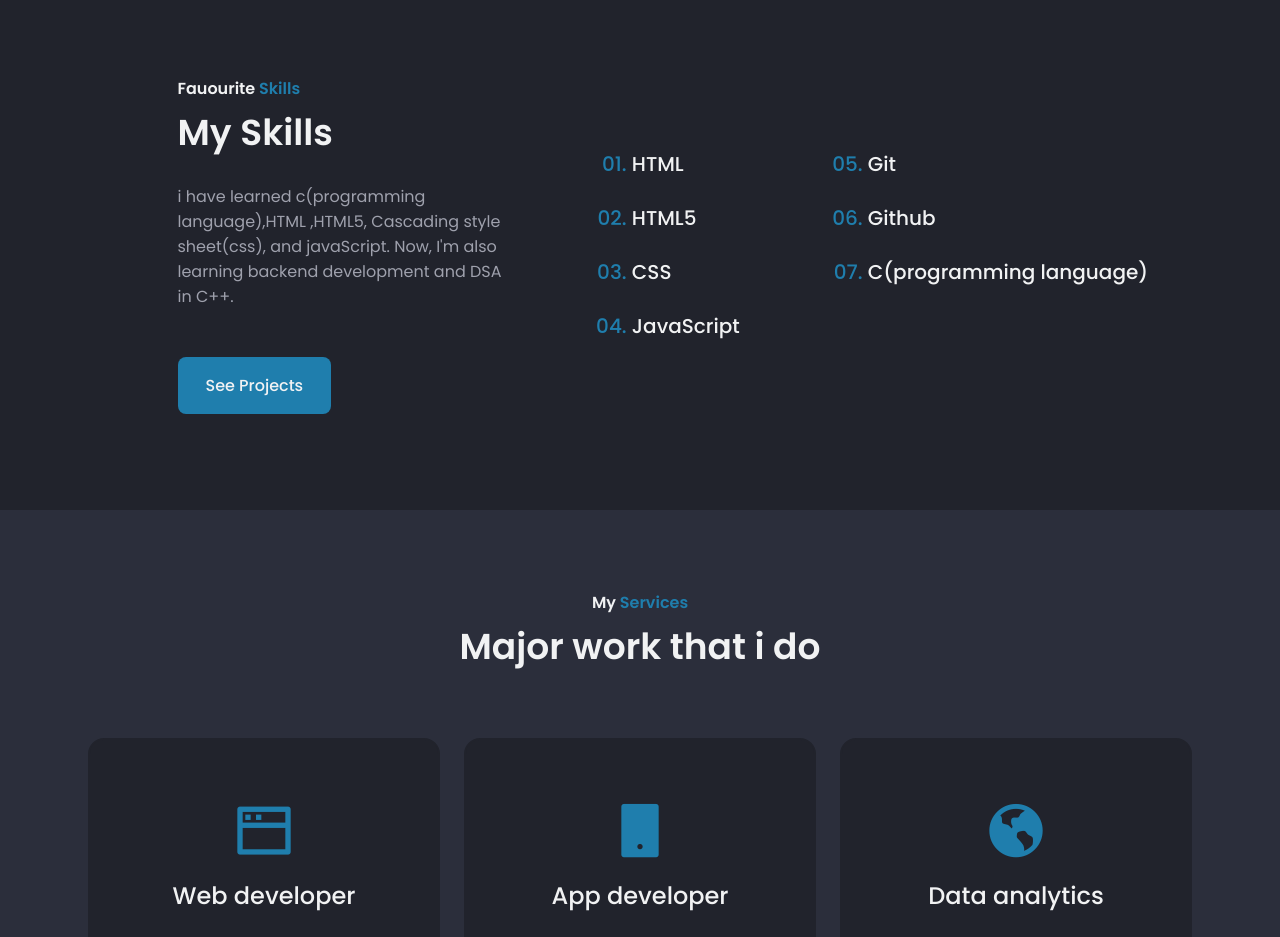
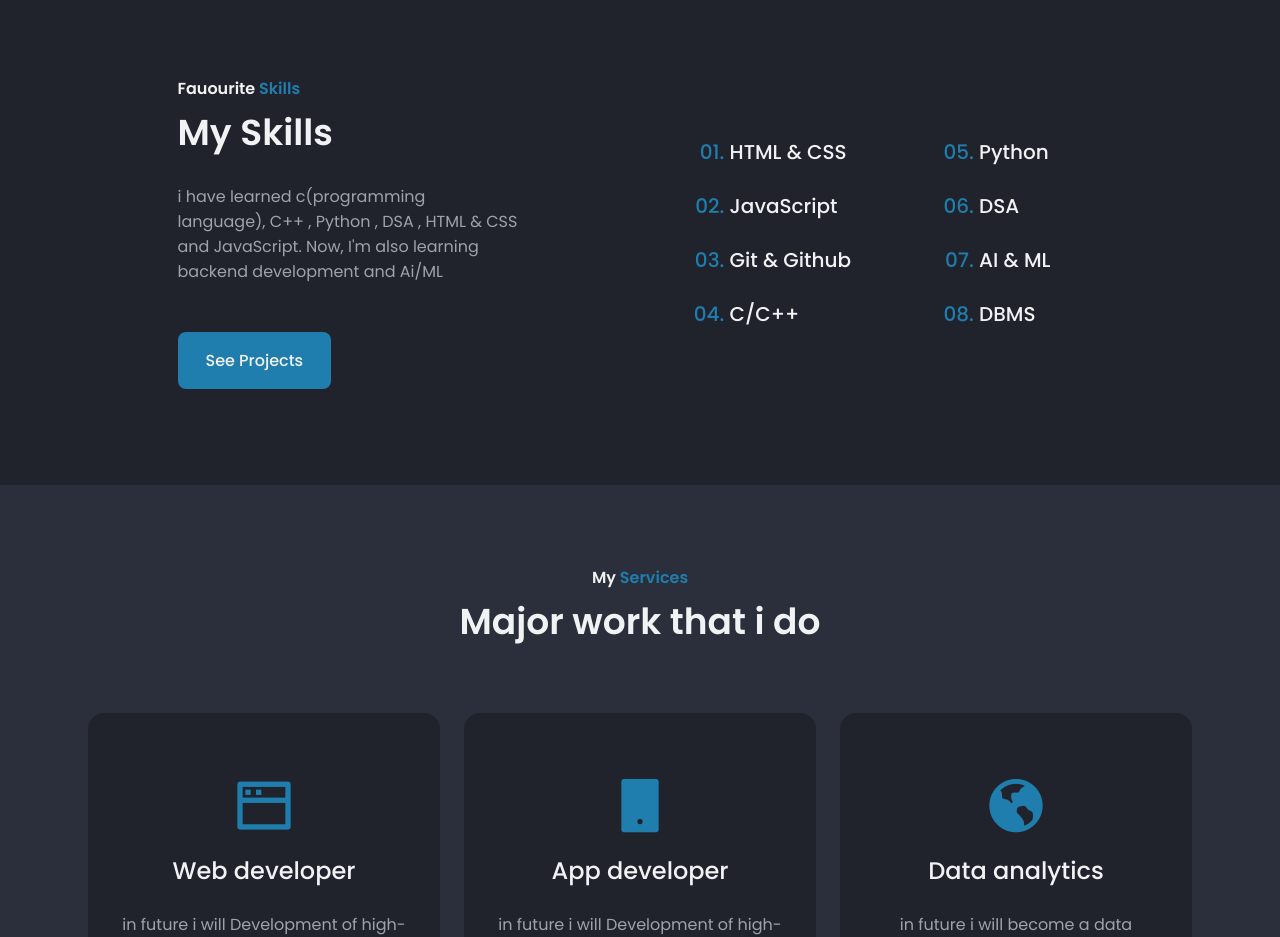
Before and after one commit to mahboobali09771/HTML-CSS-JS-portfolio-project, a plain HTML site: page index.html in a window 1280 px wide. Shown: the part 1520-2457 px from the top of the page. Drawn offline with nearby package versions, Linux system fonts and the light colour scheme.

Commit message:
changes in skills section

```diff
--- a/index.html
+++ b/index.html
@@ -285,22 +285,23 @@
                         </h3>
                         <h2 class="section__title">My Skills</h2>
                         <p class="skills__description">
-                            i have learned c(programming language),HTML ,HTML5, Cascading style sheet(css),  and javaScript. Now, I'm also learning backend development and DSA in C++.
+                            i have learned c(programming language), C++ , Python , DSA , HTML & CSS and JavaScript. Now, I'm also learning backend development and Ai/ML
                         </p>
                         <a href="#projects" class="button">See Projects</a>
                     </div>
                     <div class="skills__content">
                         <ol class="skills__group">
-                            <li class="skills__item">HTML</li>
-                            <li class="skills__item">HTML5</li>
-                            <li class="skills__item">CSS</li>
+                            <li class="skills__item">HTML & CSS</li>
                             <li class="skills__item">JavaScript</li>
+                            <li class="skills__item">Git & Github</li>
+                            <li class="skills__item">C/C++</li>
 
                         </ol>
                         <ol class="skills__group" start="5">
-                            <li class="skills__item">Git</li>
-                            <li class="skills__item">Github</li>
-                            <li class="skills__item">C(programming language)</li>
+                            <li class="skills__item">Python</li>
+                            <li class="skills__item">DSA</li>
+                            <li class="skills__item"> AI & ML</li>
+                            <li class="skills__item">DBMS</li>
 
                         </ol>
                     </div>
```
